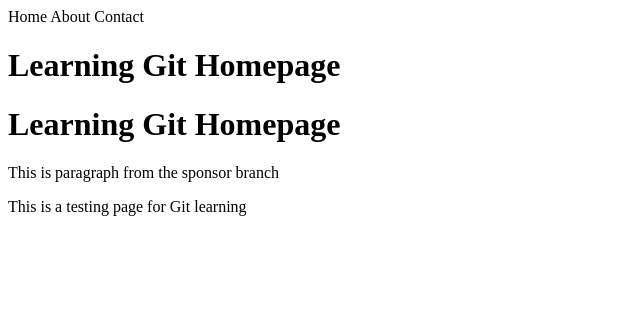
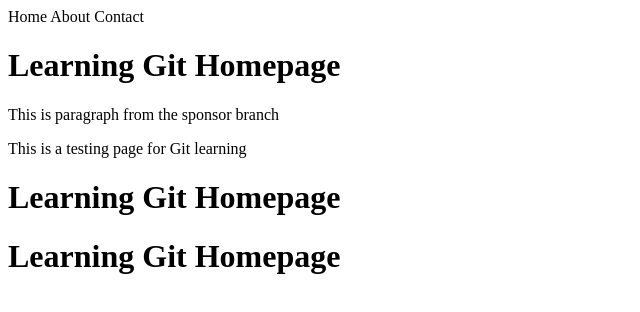
Before and after one commit to shidian00/LearningGit, a plain HTML site: page index.html in a window 1280 px wide. Shown: the whole page, without its empty margins (0-640 px from the left). Drawn offline with Linux system fonts and the light colour scheme.

Commit message:
changes made from sponsor

```diff
--- a/index.html
+++ b/index.html
@@ -11,9 +11,12 @@
 
         <div>
             <h1>Learning Git Homepage</h1>
-            <h1>Learning Git Homepage</h1>
+
+
             <p>This is paragraph from the sponsor branch </p>
             <p>This is a testing page for Git learning</p>
+                        <h1>Learning Git Homepage</h1>
+            <h1>Learning Git Homepage</h1>
         </div>
     </body>
 </html>
```
